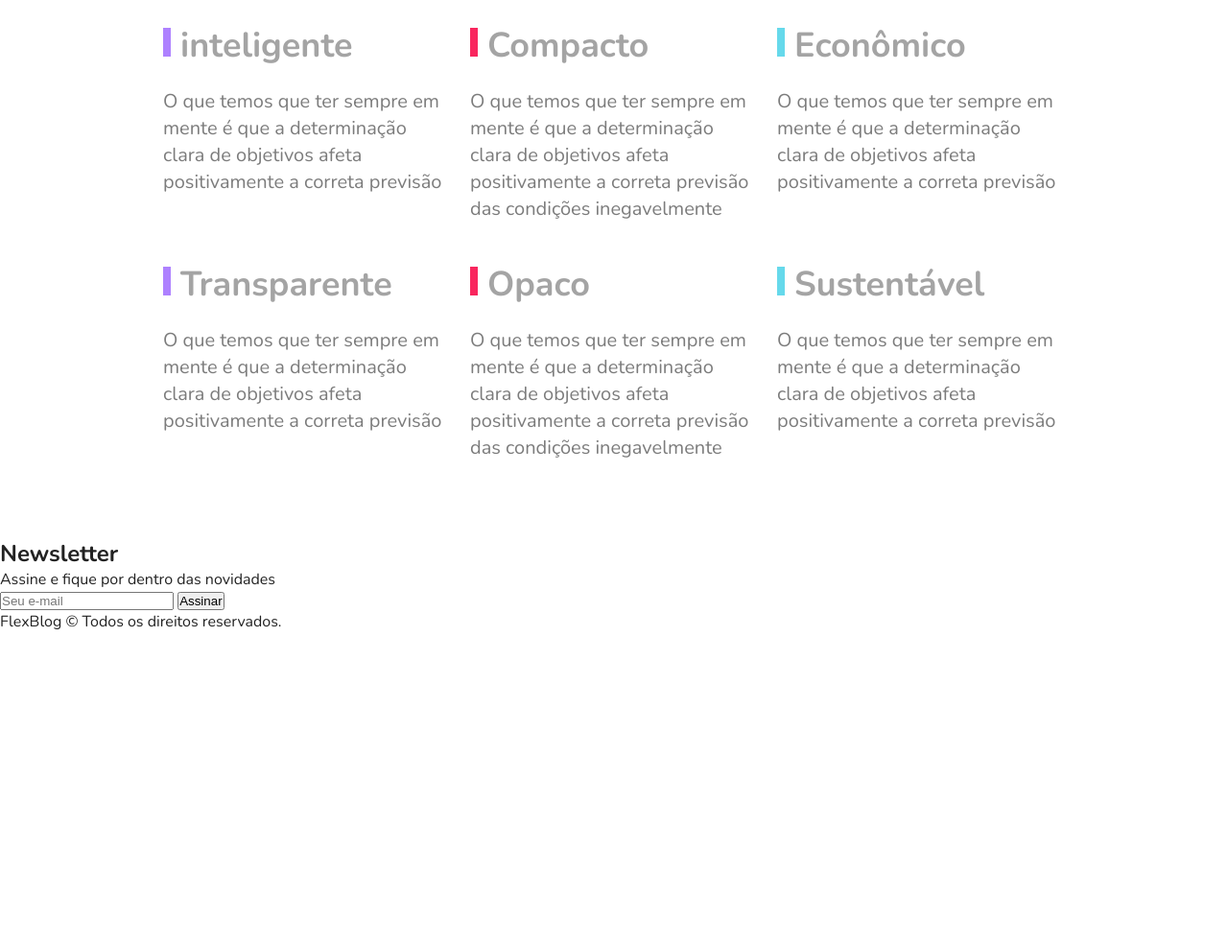
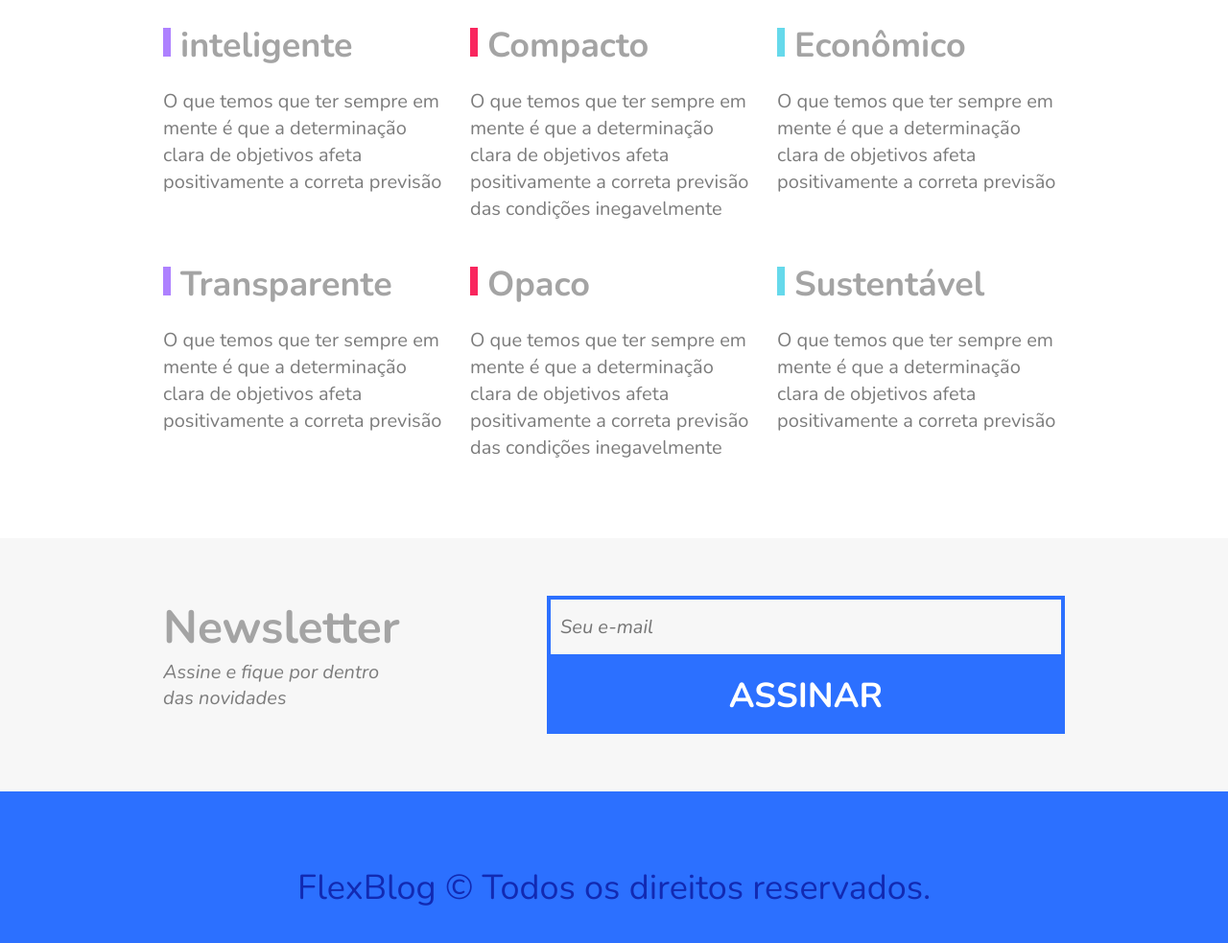
Before and after one commit to PedroAntonny/FlexBlog, a plain HTML site: page index.html in a window 1280 px wide. Shown: the part 2645-3628 px from the top of the page at 96% size. Before the commit the page ends 3304 px from the top, so only its background shows below. Drawn offline with nearby package versions, Linux system fonts and the light colour scheme.

Commit message:
add newsletter and footer style

```diff
--- a/style.css
+++ b/style.css
@@ -308,3 +308,87 @@ img {
   line-height: 1.4;
   color: #7c7c7c;
 }
+
+/* Newsletter */
+
+.newsletter {
+  background-color: #f7f7f7;
+  padding: 60px calc((100% - 960px) / 2);
+  display: flex;
+  flex-wrap: wrap;
+}
+
+.newsletter-info {
+  flex: 1 1 240px;
+  margin: 0 10px;
+}
+
+.newsletter-info h1 {
+  font-size: 3rem;
+  color: #a4a4a4;
+}
+
+.newsletter-info p {
+  font-size: 1.25rem;
+  font-style: italic;
+  max-width: 230px;
+  color: #7c7c7c;
+  margin-bottom: 10px;
+}
+
+.newsletter-form {
+  flex: 2 1 260px;
+  margin: 0 10px;
+  align-self: center;
+  display: flex;
+  flex-wrap: wrap;
+}
+
+.newsletter-form input {
+  flex: 3 1 260px;
+  font-size: 1.25rem;
+  color: #7c7c7c;
+  font-style: italic;
+  font-family: 'Nunito', Helvetica, Arial, sans-serif;
+  border: 4px solid #2c70ff;
+  background: transparent;
+  padding: 15px 10px;
+  margin: 0px;
+  border-radius: 0px;
+}
+
+.newsletter-form button {
+  flex: 1 1 260px;
+  font-family: 'Nunito', Helvetica, Arial, sans-serif;
+  font-size: 2.25rem;
+  font-weight: 700;
+  text-transform: uppercase;
+  background: #2c70ff;
+  color: #fff;
+  margin: 0px;
+  padding: 15px 10px;
+  border: 0px;
+  cursor: pointer;
+}
+
+@media (max-width: 600px) {
+  .newsletter-form button {
+    font-size: 1.5rem;
+  }
+}
+
+/* Footer */
+
+.footer {
+  display: flex;
+  background: #2c70ff;
+  align-items: center;
+  height: 200px;
+}
+
+.footer p {
+  font-size: 2.25rem;
+  flex: 1;
+  text-align: center;
+  color: #122ab2;
+}
```
